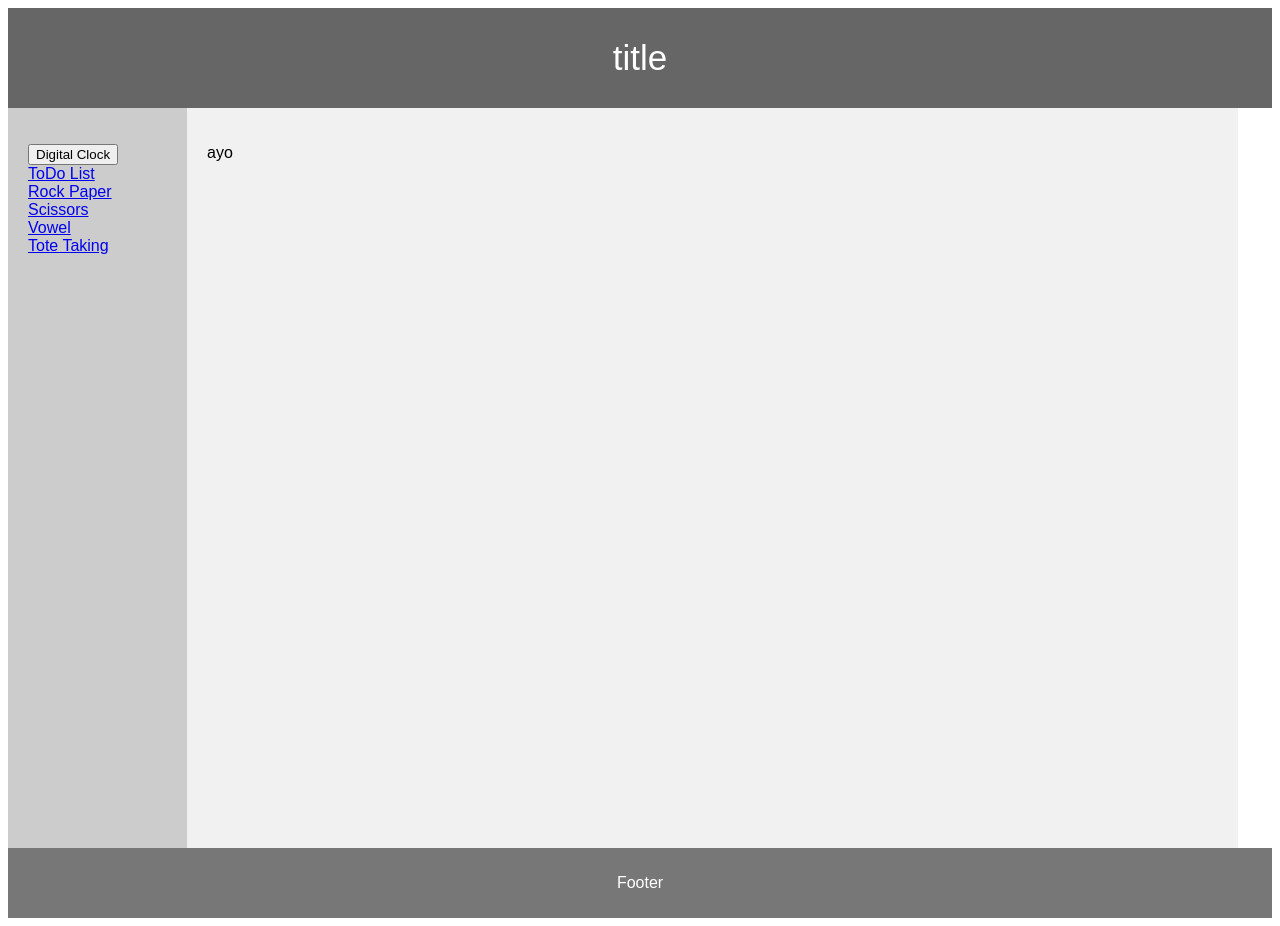
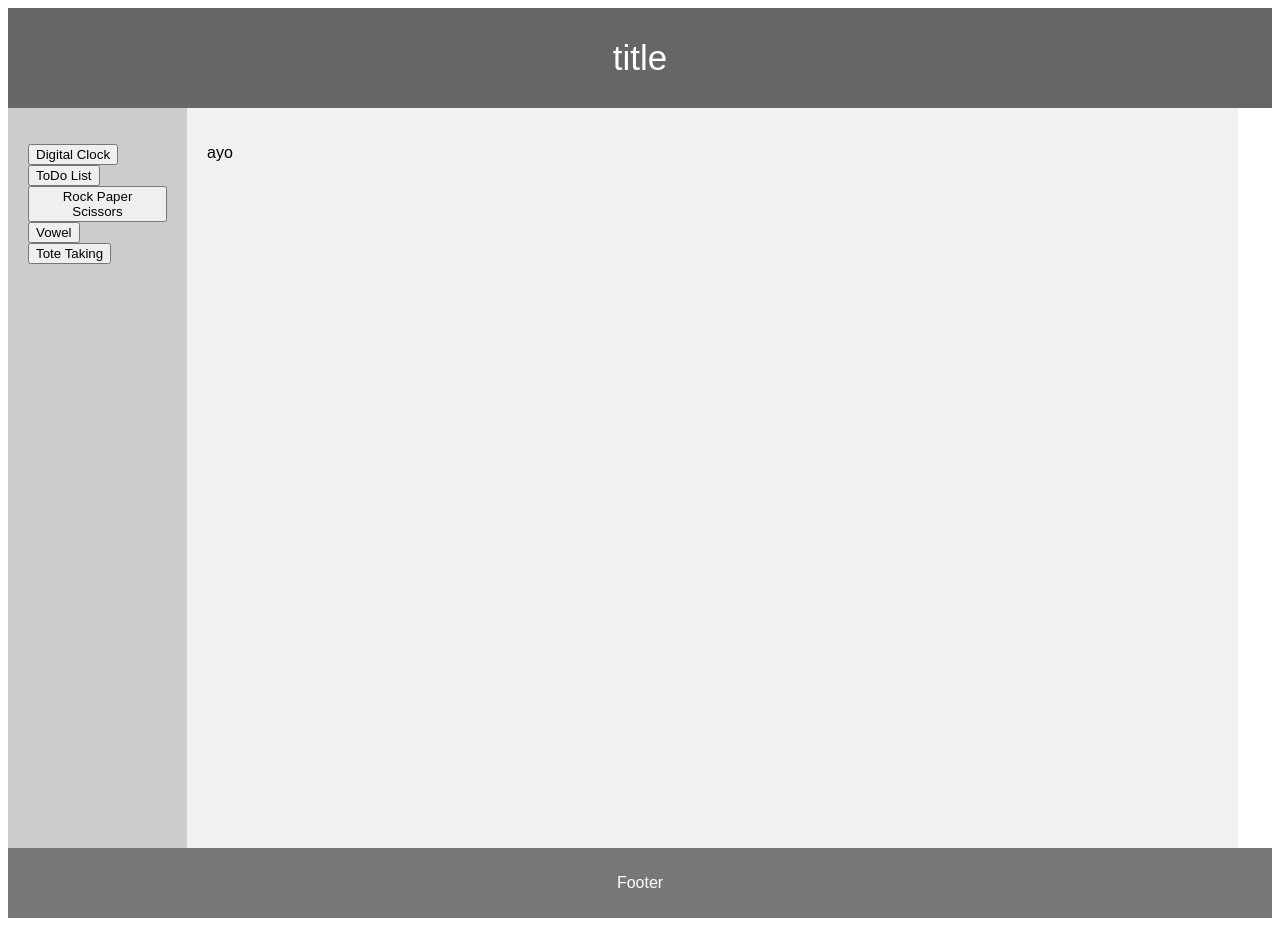
Before and after one commit to colaking69/Portfolio, a plain HTML site: page simple/simple-site.html in a window 1280 px wide. Drawn offline with Linux system fonts and the light colour scheme.

Commit message:
same as the last

```diff
--- a/simple/script.js
+++ b/simple/script.js
@@ -4,8 +4,9 @@ function giveMeSite(IDfun) {
   let id = IDfun; //incoming of what to show
 
   let element = document.getElementById(crt); //hide the current
+  let hidden = element.getAttribute("hidden");
   element.setAttribute("hidden", "hidden");
   crt = id; //for the next time hopefully
 
-  document.getElementById(id).style.display = "block"; //show
+  element.removeAttribute("hidden"); //show
 }
--- a/simple/simple-site.html
+++ b/simple/simple-site.html
@@ -5,7 +5,7 @@
     <meta http-equiv="X-UA-Compatible" content="IE=edge" />
     <meta name="viewport" content="width=device-width, initial-scale=1.0" />
     <link rel="stylesheet" href="style.css" />
-    <link rel="scriptsheet" href="script.js" />
+    <script type="text/javascript" src="script.js"></script>
     <title>SimpleSites</title>
   </head>
   <body>
@@ -19,10 +19,22 @@
               Digital Clock
             </button>
           </li>
-          <li><a href="#">ToDo List</a></li>
-          <li><a href="#">Rock Paper Scissors</a></li>
-          <li><a href="#">Vowel</a></li>
-          <li><a href="#">Tote Taking</a></li>
+          <li>
+            <button type="button" onclick="giveMeSite(todo)">ToDo List</button>
+          </li>
+          <li>
+            <button type="button" onclick="giveMeSite(rps)">
+              Rock Paper Scissors
+            </button>
+          </li>
+          <li>
+            <button type="button" onclick="giveMeSite(vowel)">Vowel</button>
+          </li>
+          <li>
+            <button type="button" onclick="giveMeSite(note)">
+              Tote Taking
+            </button>
+          </li>
         </ul>
       </nav>
 
```
Also changed, not shown: simple/temp.html (added, +22 -0 lines).
